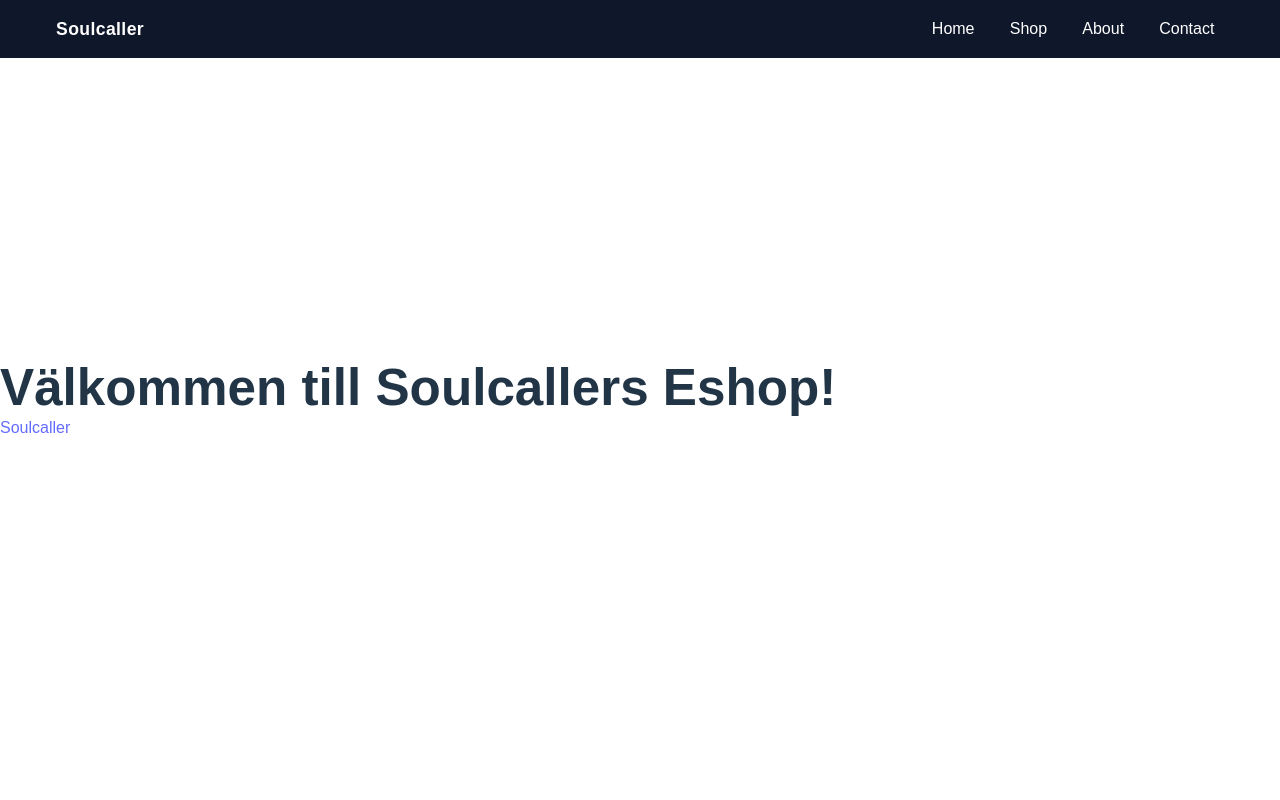
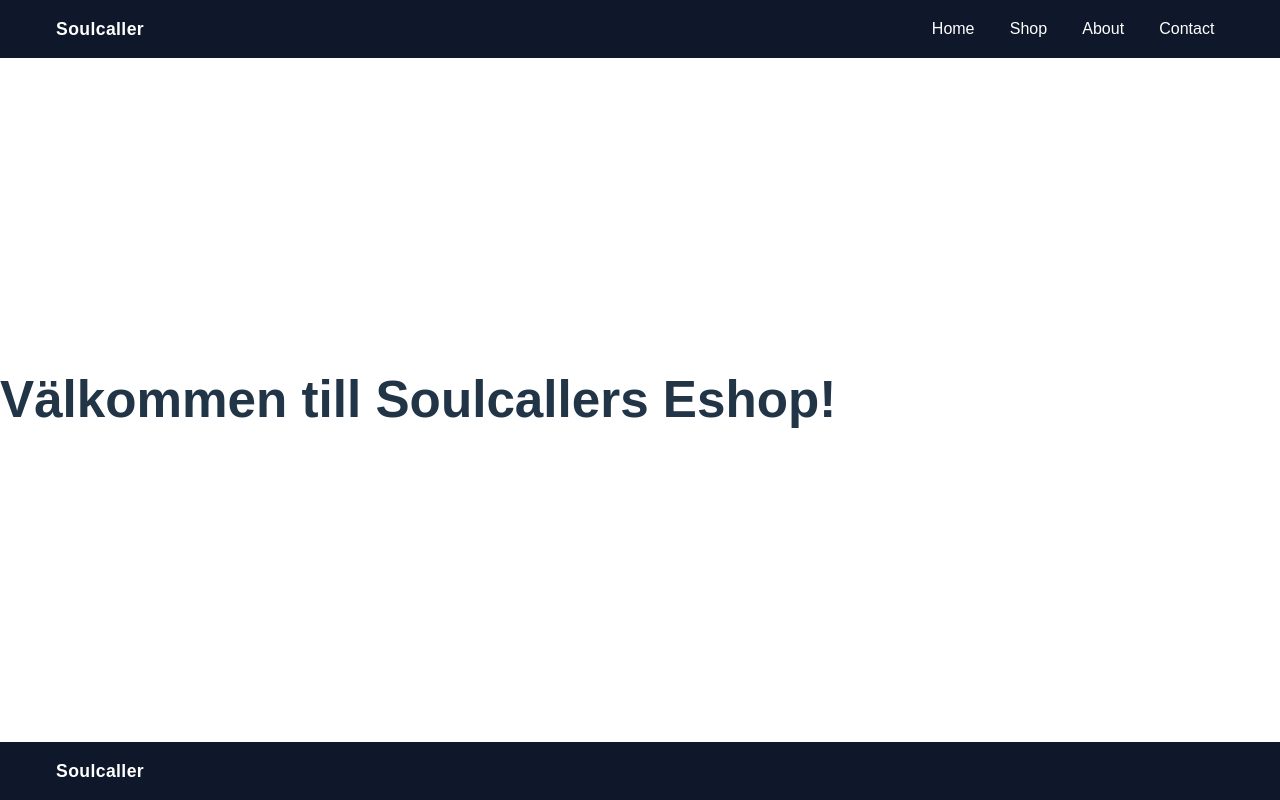
Before and after one commit to Reyuuh/eshop-soulcaller-frontend, a React (Vite) app in the folder eshop-soulcaller-frontend/: page / in a window 1280 px wide. Built offline with nearby package versions, Linux system fonts and the light colour scheme.

Commit message:
fixed up footer

```diff
--- a/eshop-soulcaller-frontend/src/components/Footer/Footer.jsx
+++ b/eshop-soulcaller-frontend/src/components/Footer/Footer.jsx
@@ -1,4 +1,5 @@
 import React from 'react'
+import './Footer.scss'
 
 const Footer = () => {
   return (
--- a/eshop-soulcaller-frontend/src/components/Footer/Footer.scss
+++ b/eshop-soulcaller-frontend/src/components/Footer/Footer.scss
@@ -0,0 +1,82 @@
+$bg: #0f172a;
+$accent: #7c3aed;
+$text: #ffffff;
+$muted: #9ca3af;
+
+.footer {
+  background: $bg;
+  color: $text;
+  position: fixed;
+  left: 0;
+  right: 0;
+  bottom: 0;
+  z-index: 40;
+
+  &__container {
+    width: 100%;
+    max-width: 1200px;
+    margin: 0 auto;
+    padding: 1rem 1rem;
+    display: flex;
+    align-items: center;
+    justify-content: space-between;
+  }
+
+  &__logo {
+    color: $text;
+    font-weight: 700;
+    letter-spacing: 0.4px;
+    text-decoration: none;
+    font-size: 1.1rem;
+  }
+
+  &__toggle {
+    background: none;
+    border: 0;
+    display: inline-flex;
+    gap: 4px;
+    padding: 6px;
+    cursor: pointer;
+
+    .bar {
+      display: block;
+      width: 22px;
+      height: 2px;
+      background: $text;
+      transition: transform 180ms ease, opacity 180ms ease;
+    }
+
+    &.open {
+      .bar:nth-child(1) { transform: translateY(6px) rotate(45deg); }
+      .bar:nth-child(2) { opacity: 0; }
+      .bar:nth-child(3) { transform: translateY(-6px) rotate(-45deg); }
+    }
+  }
+
+}
+
+/* Responsive */
+@media (max-width: 768px) {
+  .footer   {
+    &__nav {
+      display: none;
+      width: 100%;
+      background: $bg;
+      padding: 0.5rem 1rem;
+
+      ul {
+        flex-direction: column;
+        gap: 0.25rem;
+      }
+    }
+
+    &__toggle { display: inline-flex; }
+  }
+}
+
+@media (min-width: 769px) {
+  .footer {
+    &__toggle { display: none; }
+    &__nav { display: block; }
+  }
+}
```
